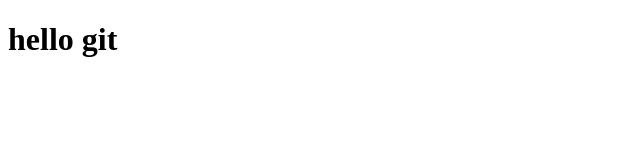
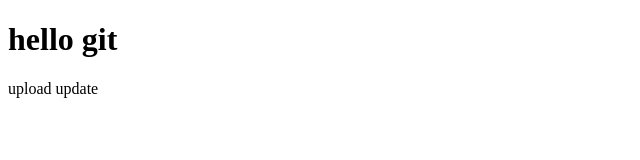
Before and after one commit to interesting12/My-projects, a plain HTML site: page main/index.html in a window 1280 px wide. Shown: the whole page, without its empty margins (0-640 px from the left). Drawn offline with Linux system fonts and the light colour scheme.

Commit message:
first init

```diff
--- a/main/index.html
+++ b/main/index.html
@@ -7,5 +7,6 @@
 </head>
 <body>
     <h1>hello git</h1>
+    <p>upload update</p>
 </body>
 </html>
```
